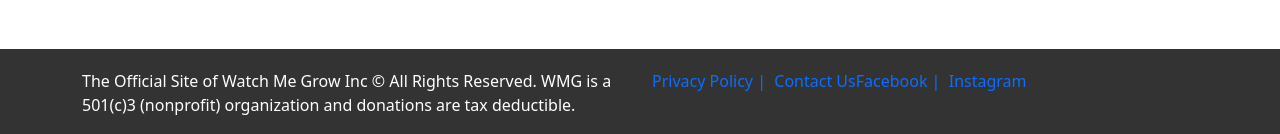
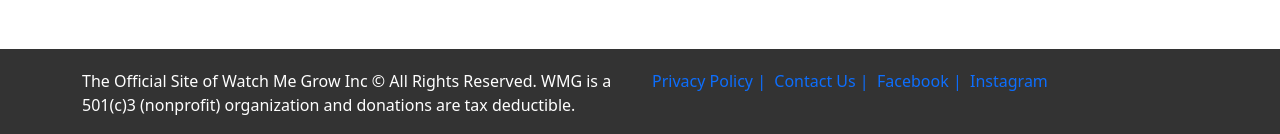
Before and after one commit to Jsmithseo/WatchMeGrowV2, a Next.js app: page / in a window 1280 px wide. Shown: the part 2399-2533 px from the top of the page. Built offline with nearby package versions, Linux system fonts and the light colour scheme.

Commit message:
add spacer

```diff
--- a/pages/components/MainFooter.js
+++ b/pages/components/MainFooter.js
@@ -33,7 +33,7 @@ function MainFooter() {
               Privacy Policy | &nbsp;
             </Link>
               <Link href="/contact" style={{ textDecoration: 'none' }}>
-              Contact Us
+              Contact Us | &nbsp;
             </Link>
             <Link href="https://www.facebook.com/watchmegrowinc707/" style={{ textDecoration: 'none' }}>
               Facebook | &nbsp;
```
